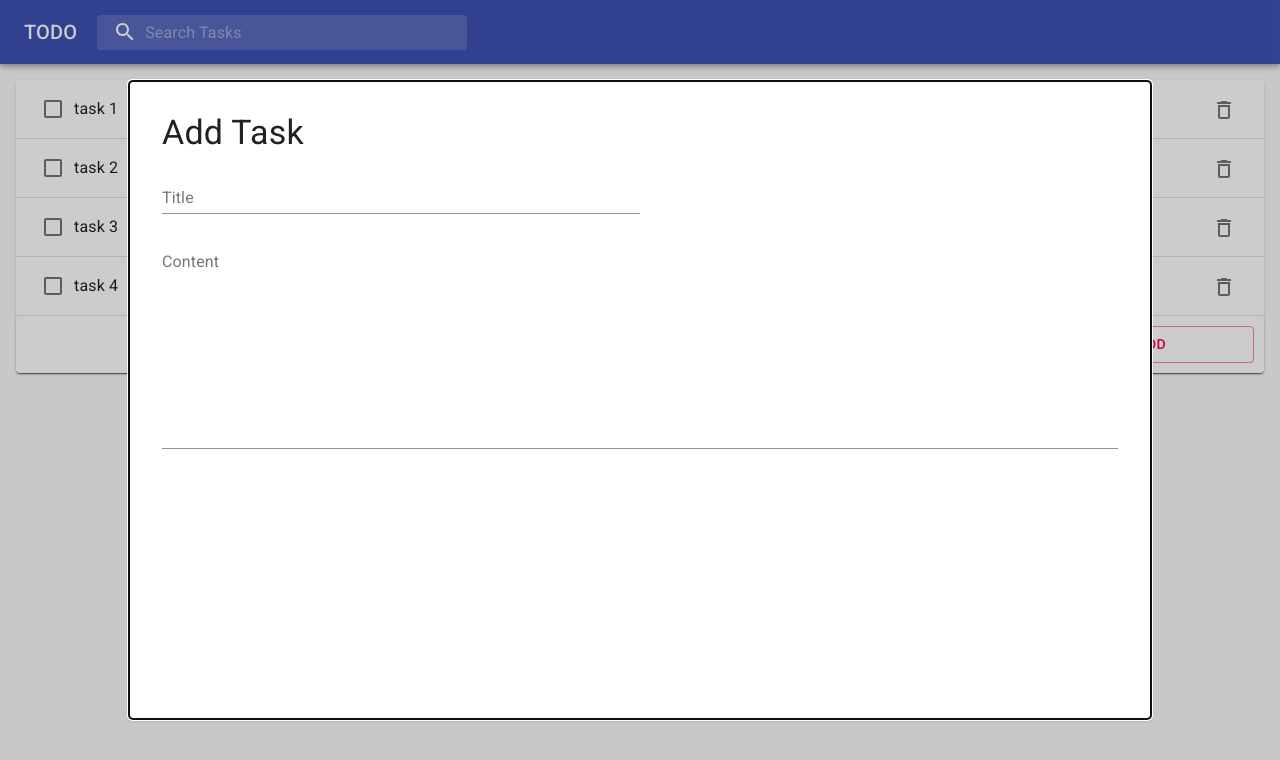
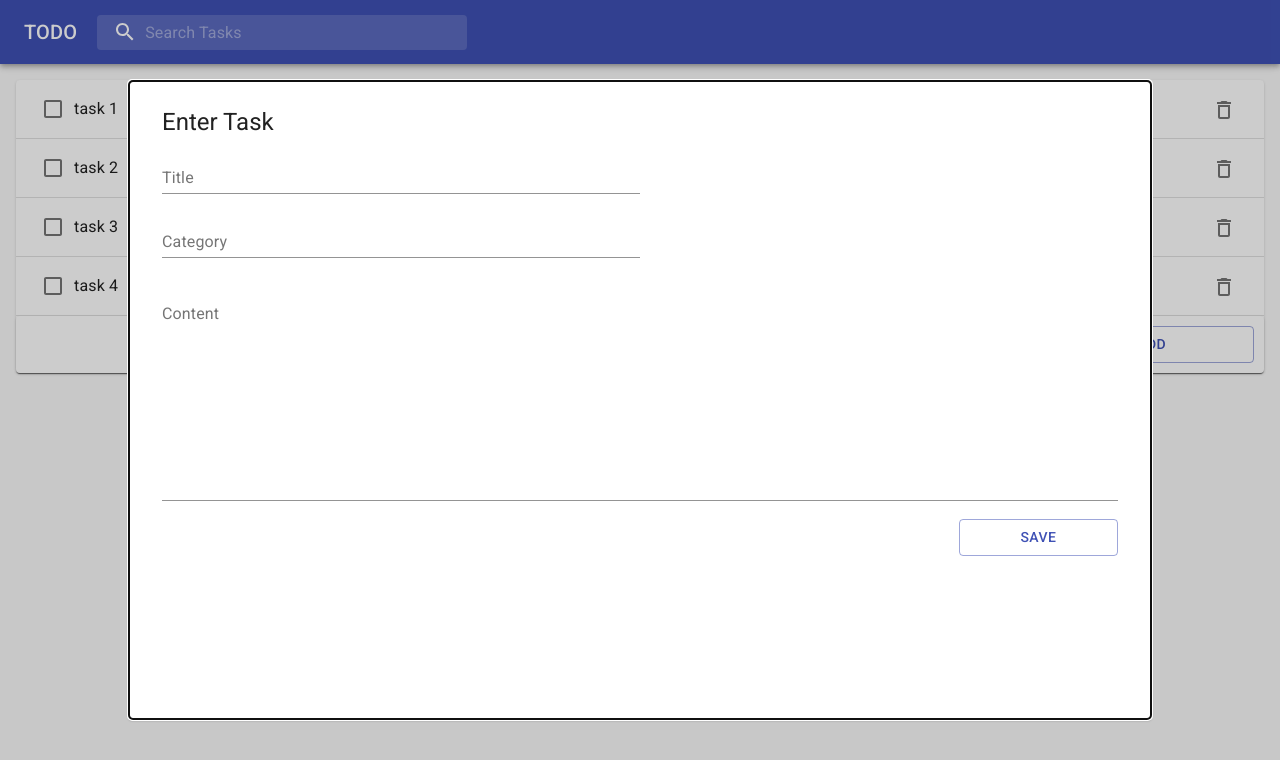
Before and after one commit to ymgyt/happydev, a React (Create React App) app in the folder todo/front/: page / in a window 1280 px wide. Shown: the top 760 px of the page. Built offline with nearby package versions, Linux system fonts and the light colour scheme; no server answers.

Commit message:
AddTaskFormにcategoryを追加

```diff
--- a/todo/front/src/components/tasks/AddTask.tsx
+++ b/todo/front/src/components/tasks/AddTask.tsx
@@ -17,7 +17,7 @@ const AddTask = (props: any) => {
         <Grid md={2} item>
           <Button
             fullWidth
-            color='secondary'
+            color='primary'
             variant='outlined'
             onClick={props.onButtonClick}
           >
--- a/todo/front/src/components/tasks/AddTaskForm.tsx
+++ b/todo/front/src/components/tasks/AddTaskForm.tsx
@@ -6,22 +6,45 @@ import Button from "@material-ui/core/Button";
 import TextField from "@material-ui/core/TextField";
 
 const useStyles = makeStyles((theme: Theme) =>
-  createStyles({}),
+  createStyles({
+    input: {
+      width: '50%',
+    }
+  }),
 );
 
 
 const AddTaskForm = () => {
-  const clases = useStyles()
+  const classes = useStyles()
+
+  const [title, setTitle] = React.useState<string|undefined>("");
+  const [category, setCategory] = React.useState<string|undefined>("")
+  const [content, setContent] = React.useState<string|undefined>("");
+
+  const handle = () => {
+    console.log("save clicked", title, content);
+  }
 
   return (
     <Grid container direction='column'>
       <Grid item>
-        <Typography variant='h4' style={{lineHeight: 2}}>Add Task</Typography>
+        <Typography variant='h5' style={{lineHeight: 2}}>Enter Task</Typography>
       </Grid>
       <Grid item>
         <TextField
           label='Title' id='title'
-          style={{width: '50%'}}
+          className={classes.input}
+          value={title}
+          onChange={(event) => setTitle(event.target.value)}
+        />
+      </Grid>
+      <Grid item>
+        <TextField
+          label='Category' id='category'
+          className={classes.input}
+          margin='normal'
+          value={category}
+          onChange={(event)=> setCategory(event.target.value)}
         />
       </Grid>
       <Grid item>
@@ -31,8 +54,23 @@ const AddTaskForm = () => {
           rows={10}
           fullWidth
           margin='normal'
+          value={content}
+          onChange={(event)=> setContent(event.target.value)}
         />
       </Grid>
+     <Grid item container justify='flex-end'>
+       <Grid item md={2}>
+         <Button
+           style={{marginTop: '10px'}}
+           color='primary'
+           variant='outlined'
+           fullWidth
+           onClick={handle}
+         >
+           Save
+         </Button>
+       </Grid>
+     </Grid>
     </Grid>
 )
 }
```
Also changed, not shown: todo/front/src/store.ts (added).
